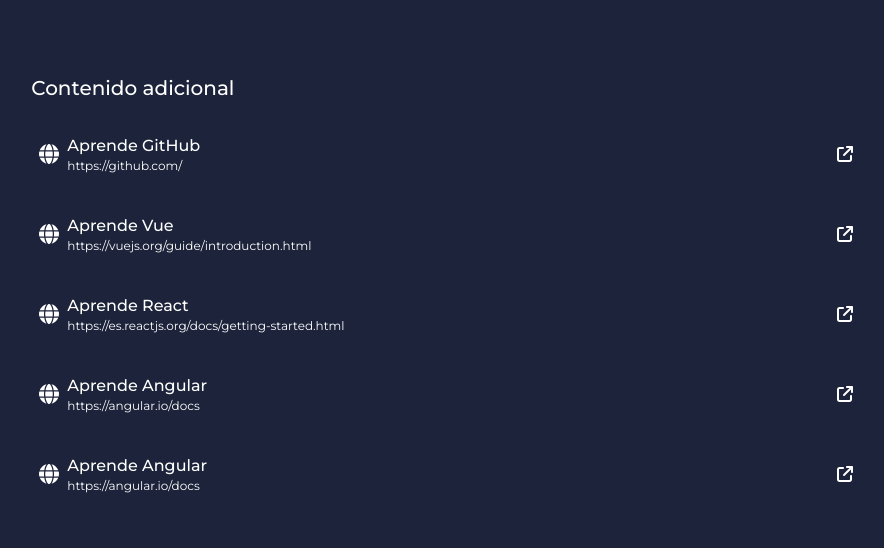
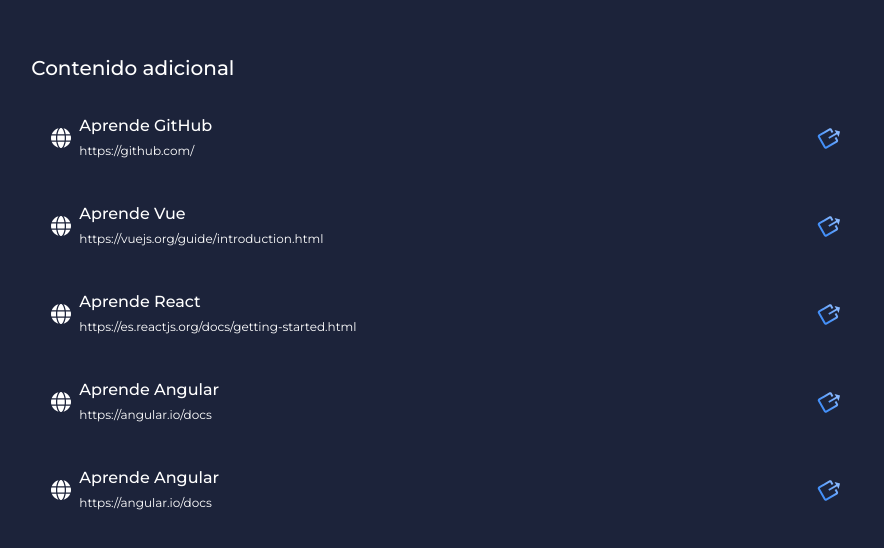
Before and after one commit to davidleon2115/Landing-Student, a Nuxt app: page / in a window 1280 px wide. Shown: the part 112-660 px from the top of the page, without its empty margins (194-1078 px from the left). Built offline with nearby package versions, Linux system fonts and the light colour scheme.

Commit message:
AdditionalContent buttons

```diff
--- a/components/AdditionalContent/Index.vue
+++ b/components/AdditionalContent/Index.vue
@@ -1,18 +1,23 @@
 <template>
     <AdditionalContentPreviewCard title="Contenido adicional">
-        <AdditionalContentPreviewCardItem v-for="(whoToFollow, index) in whoToFollowItems" :key="index">
-            <div class="flex flex-row justify-between items-center p-2">
+        <AdditionalContentPreviewCardItem v-for="(course, index) in courses" :key="index">
+            <div class="flex flex-row justify-between items-center p-2 px-5">
                 <div class="flex flex-row">
-                    <div class="text-white my-auto text-xl">
+                    <NuxtLink class="text-white my-auto text-xl" :to="course.handle" target="_blank">
                         <font-awesome-icon :icon="['fas', 'globe']" />
-                    </div>
+                    </NuxtLink>
                     <div class="ml-2">
-                        <h2 class="font-medium text-white text-base">{{whoToFollow.name}}</h2>
-                        <p class="text-xs text-white">{{whoToFollow.handle}}</p>
+                        <h2 class="font-medium text-white text-base">{{course.name}}</h2>
+                        <NuxtLink class="text-xs text-white" :to="course.handle" target="_blank">
+                            {{course.handle}}
+                        </NuxtLink>
+
                     </div>
                 </div>
                 <div class="flex h-full text-white">
-                    <font-awesome-icon :icon="['fas', 'arrow-up-right-from-square']" />
+                    <NuxtLink class="text-xs text-white" :to="course.handle" target="_blank">
+                        <img src="~~/assets/icons/goTo.svg" :alt="course.name">
+                    </NuxtLink>
                 </div>
             </div>
         </AdditionalContentPreviewCardItem>
@@ -20,7 +25,7 @@
 </template>
 
 <script setup>
-    const whoToFollowItems = ref([
+    const courses = ref([
         {
             name: 'Aprende GitHub',
             handle: 'https://github.com/',
--- a/components/AdditionalContent/PreviewCard/Item.vue
+++ b/components/AdditionalContent/PreviewCard/Item.vue
@@ -1,5 +1,5 @@
 <template>
-    <div class="p-3 hover:bg-[#2B3348] cursor-pointer">
+    <div class="p-3 hover:bg-[#2B3348]">
         <slot></slot>
     </div>
 </template>
```
Also changed, not shown: assets/icons/goTo.svg (added).
